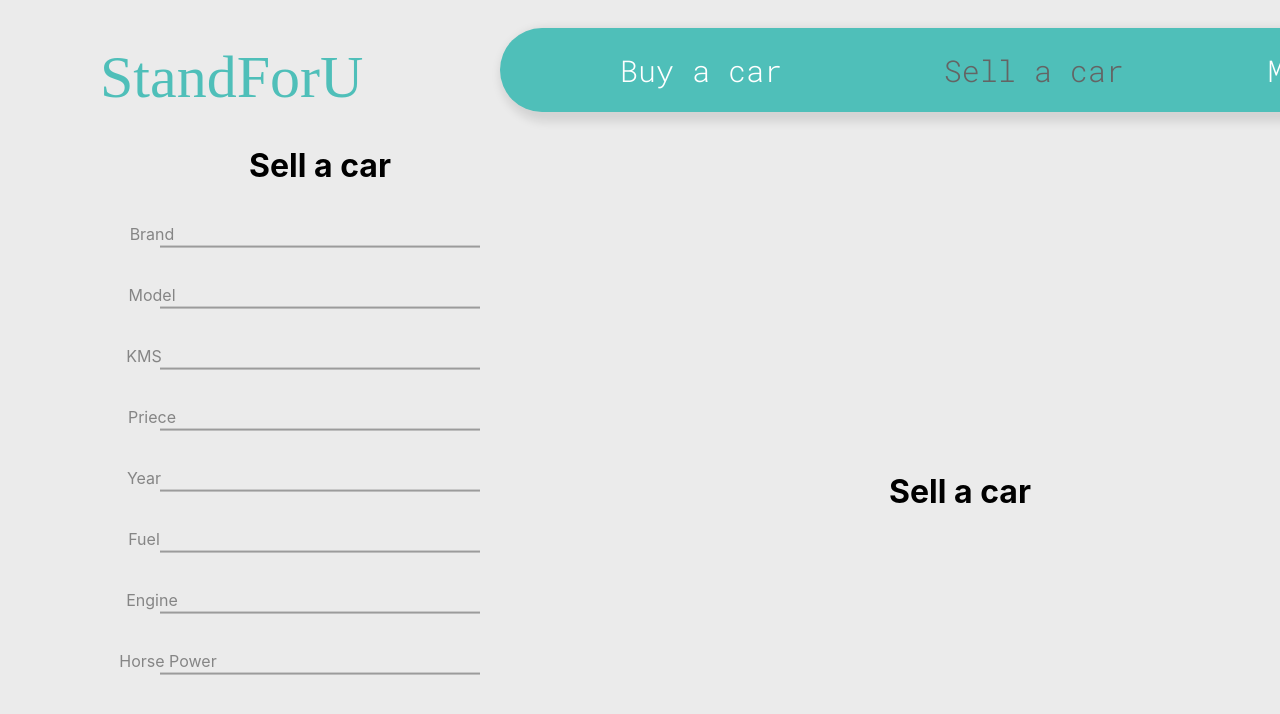
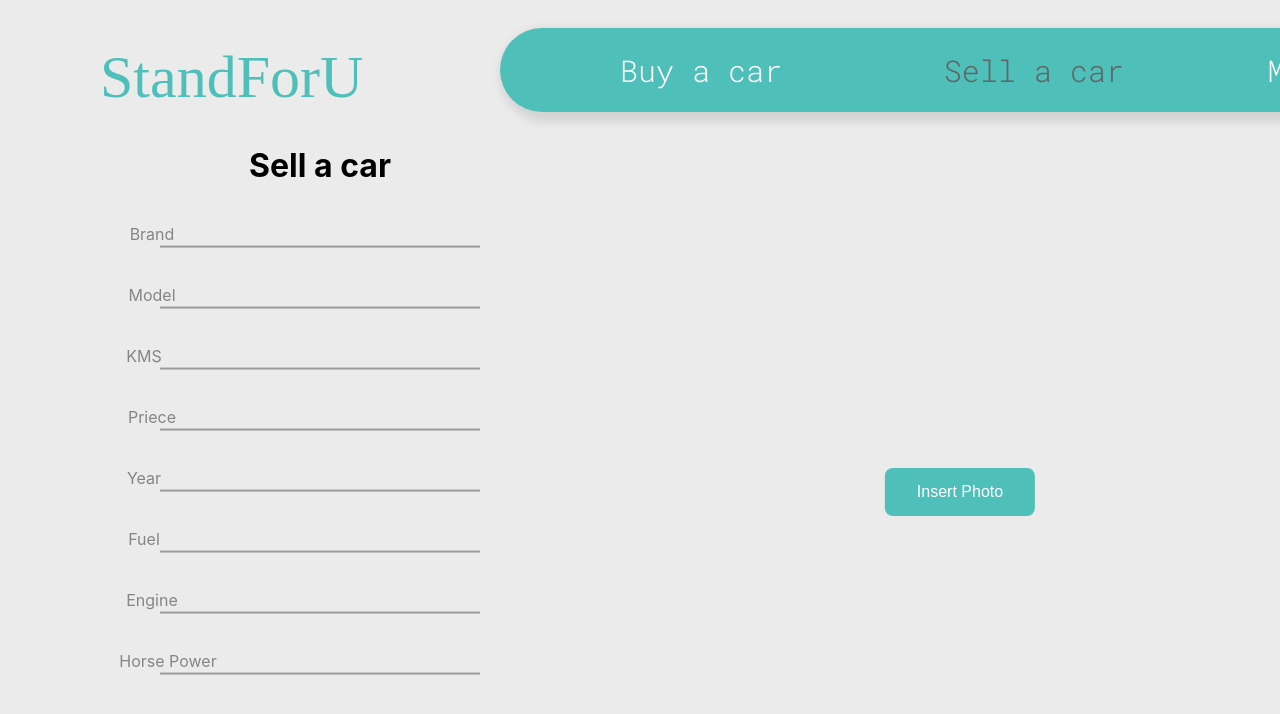
Before and after one commit to JoaoantonioViegas/StandForU, a React (Create React App) app in the folder standforu/: page /Sell-car in a window 1280 px wide. Shown: the top 714 px of the page. Built offline with nearby package versions, Linux system fonts and the light colour scheme; a web font is replaced by a local one.

Commit message:
SEll-car: Btn

```diff
--- a/standforu/src/components/pages/SellCar.js
+++ b/standforu/src/components/pages/SellCar.js
@@ -41,7 +41,7 @@ function SellCar() {
 
           <div id="split_right">
               <div class="centered">
-                  <h1>Sell a car</h1>
+                <button className='insertphoto'> Insert Photo </button>
               </div>
           </div>
 
--- a/standforu/src/components/pages/Sellcar.css
+++ b/standforu/src/components/pages/Sellcar.css
@@ -5,7 +5,21 @@
     margin-top: 10px;
     width: 50%;
 }
-
+.insertphoto{
+    background-color: #4FBFB9;
+    color: white;
+    padding: 15px 32px;
+    text-align: center;
+    text-decoration: none;
+    display: inline-block;
+    font-size: 16px;
+    margin: 4px 2px;
+    cursor: pointer;
+    -webkit-transition-duration: 0.4s; /* Safari */
+    transition-duration: 0.4s;
+    border: none;
+    border-radius: 1vh;
+}
 /* ------------------------------DIVIDE 1 */
 .form__field1 {
     font-family: inherit;
```
